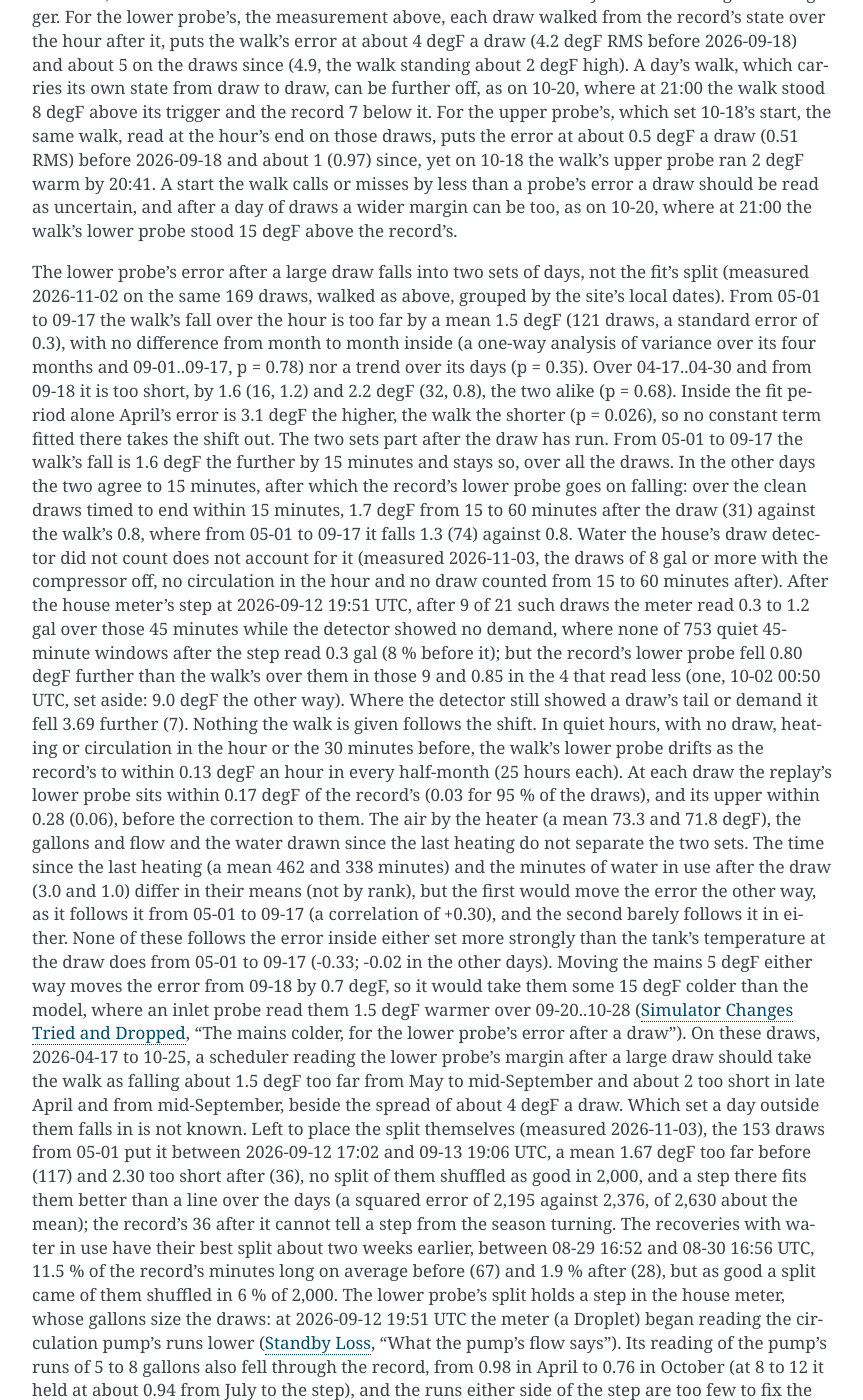
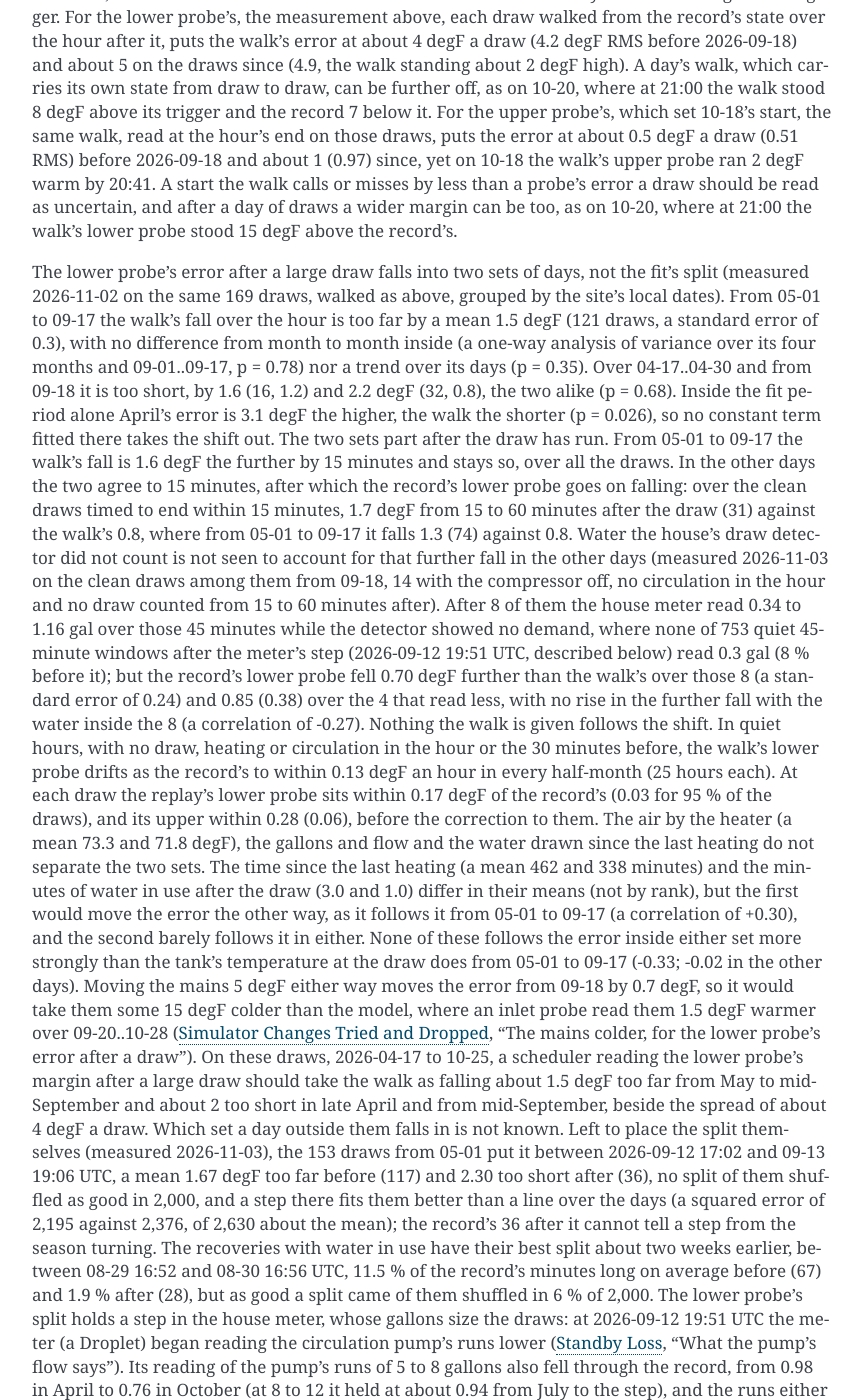
Before and after one commit to eman/nwp500-python, a Sphinx documentation site: the page built from docs/explanation/simulator.rst, in a window 1280 px wide and 1400 px high, scrolled down 12268 px. Shown: the whole window, without its empty margins (338-1201 px from the left). Built offline with Sphinx 7.4.7, drawn with Linux system fonts in a browser that asks for light colours.

Commit message:
docs(sim): the paragraph's own draws; not seen to account; the step named where first used

```diff
--- a/docs/explanation/simulator.rst
+++ b/docs/explanation/simulator.rst
@@ -725,20 +725,20 @@ agree to 15 minutes, after which the record's lower probe goes on
 falling: over the clean draws timed to end within 15 minutes, 1.7 degF
 from 15 to 60 minutes after the draw (31) against the walk's 0.8, where
 from 05-01 to 09-17 it falls 1.3 (74) against 0.8. Water the house's
-draw detector did not count does not account for it (measured
-2026-11-03, the draws of 8 gal or more with the compressor off, no
-circulation in the hour and no draw counted from 15 to 60 minutes
-after). After the house meter's step at 2026-09-12 19:51 UTC, after 9 of
-21 such draws the meter read 0.3 to 1.2 gal over those 45 minutes while
-the detector showed no demand, where none of 753 quiet 45-minute windows
-after the step read 0.3 gal (8 % before it); but the record's lower
-probe fell 0.80 degF further than the walk's over them in those 9 and
-0.85 in the 4 that read less (one, 10-02 00:50 UTC, set aside: 9.0 degF
-the other way). Where the detector still showed a draw's tail or demand
-it fell 3.69 further (7). Nothing the walk is given follows the shift.
-In quiet hours, with no draw, heating or circulation in the hour or the
-30 minutes before, the walk's lower probe drifts as the record's to
-within 0.13 degF an hour in every half-month (25 hours each). At each
+draw detector did not count is not seen to account for that further fall
+in the other days (measured 2026-11-03 on the clean draws among them
+from 09-18, 14 with the compressor off, no circulation in the hour and
+no draw counted from 15 to 60 minutes after). After 8 of them the house
+meter read 0.34 to 1.16 gal over those 45 minutes while the detector
+showed no demand, where none of 753 quiet 45-minute windows after the
+meter's step (2026-09-12 19:51 UTC, described below) read 0.3 gal (8 %
+before it); but the record's lower probe fell 0.70 degF further than the
+walk's over those 8 (a standard error of 0.24) and 0.85 (0.38) over the
+4 that read less, with no rise in the further fall with the water inside
+the 8 (a correlation of -0.27). Nothing the walk is given follows the
+shift. In quiet hours, with no draw, heating or circulation in the hour
+or the 30 minutes before, the walk's lower probe drifts as the record's
+to within 0.13 degF an hour in every half-month (25 hours each). At each
 draw the replay's lower probe sits within 0.17 degF of the record's
 (0.03 for 95 % of the draws), and its upper within 0.28 (0.06), before
 the correction to them. The air by the heater (a mean 73.3 and 71.8
```
